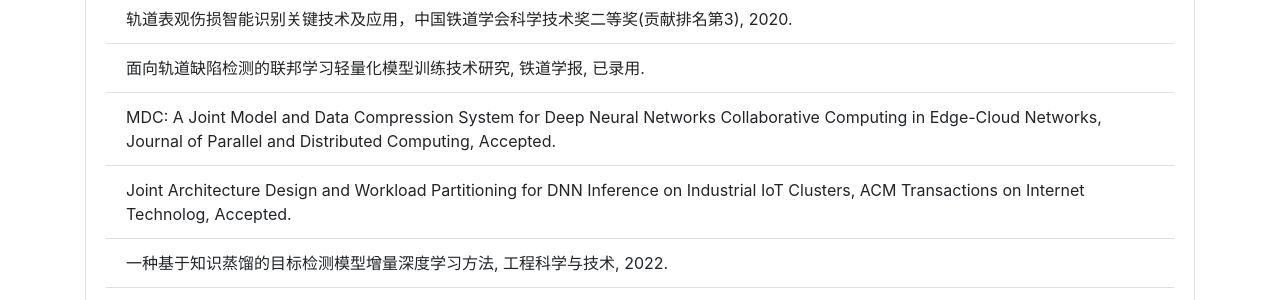
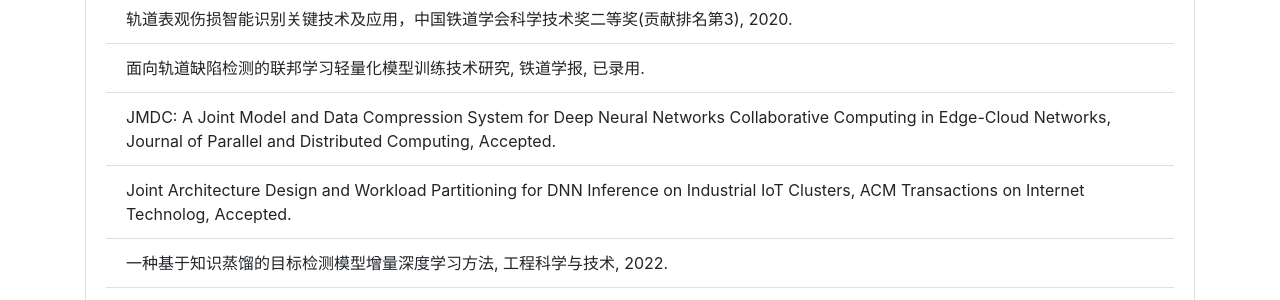
Before and after one commit to fangvv/Homepage, a Jekyll site: the page Edgecomp/index.html, which Jekyll copies as it is, in a window 1280 px wide and 900 px high, scrolled down 2739 px. Shown: the part 153-453 px from the top of the window. Built offline with Jekyll 4.4.1, drawn with Linux system fonts in a browser that asks for light colours; comment, search, counter and statistics services are not loaded.

Commit message:
update paper list
Signed-off-by: fangvv <fangvv@gmail.com>

```diff
--- a/Edgecomp/index.html
+++ b/Edgecomp/index.html
@@ -147,7 +147,7 @@
     <ul class="list-group list-group-flush">
       <li class="list-group-item">轨道表观伤损智能识别关键技术及应用，中国铁道学会科学技术奖二等奖(贡献排名第3), 2020.</li>
       <li class="list-group-item">面向轨道缺陷检测的联邦学习轻量化模型训练技术研究, 铁道学报, 已录用.</li>
-      <li class="list-group-item">MDC: A Joint Model and Data Compression System for Deep Neural Networks Collaborative Computing in Edge-Cloud Networks, Journal of Parallel and Distributed Computing, Accepted.</li>
+      <li class="list-group-item">JMDC: A Joint Model and Data Compression System for Deep Neural Networks Collaborative Computing in Edge-Cloud Networks, Journal of Parallel and Distributed Computing, Accepted.</li>
       <li class="list-group-item">Joint Architecture Design and Workload Partitioning for DNN Inference on Industrial IoT Clusters, ACM Transactions on Internet Technolog, Accepted.</li>
       <li class="list-group-item">一种基于知识蒸馏的目标检测模型增量深度学习方法, 工程科学与技术, 2022.</li>
       <li class="list-group-item">基于多智能体深度强化学习的车联网通信资源分配优化, 北京交通大学学报, 2022.</li>
```
